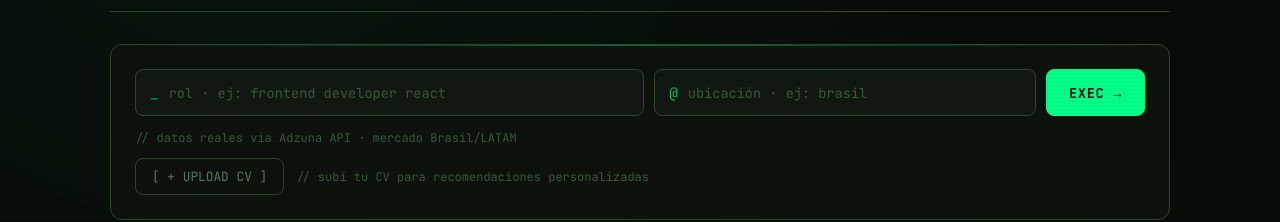
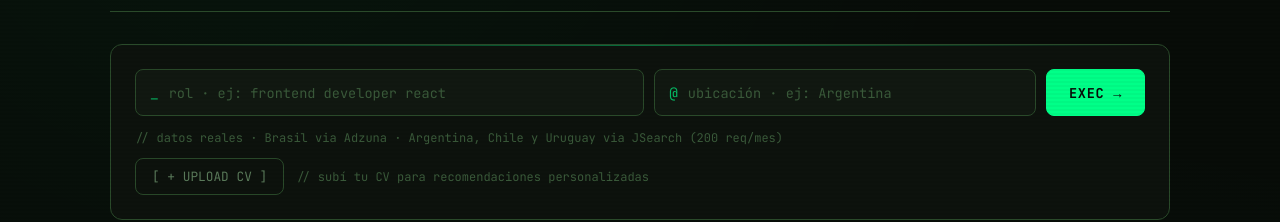
Before and after one commit to AndyV01/job-assistant-ai, a React app in the folder frontend/: page / in a window 1280 px wide. Shown: the part 127-349 px from the top of the page. Built offline with nearby package versions, Linux system fonts and the light colour scheme; no server answers; the HTML template or start-up script is replaced by a standard one.

Commit message:
feat: update search hint - cobertura Latam AR/CL/UY via JSearch

```diff
--- a/frontend/src/App.jsx
+++ b/frontend/src/App.jsx
@@ -348,7 +348,7 @@ function App() {
               </label>
               <label className="input-wrap">
                 <span className="input-icon">@</span>
-                <input value={location} onChange={(e) => setLocation(e.target.value)} placeholder="ubicación · ej: brasil" />
+                <input value={location} onChange={(e) => setLocation(e.target.value)} placeholder="ubicación · ej: Argentina" />
               </label>
               <button className="btn-search" type="submit" disabled={loading}>
                 {loading ? "RUNNING..." : "EXEC →"}
@@ -356,7 +356,7 @@ function App() {
             </div>
           </form>
           <p className="cv-hint" style={{ marginBottom: '12px' }}>
-            // datos reales via Adzuna API · mercado Brasil/LATAM
+           // datos reales · Brasil via Adzuna · Argentina, Chile y Uruguay via JSearch (200 req/mes)
           </p>
           <div className="cv-row">
             <label className={`btn-cv ${cvLoaded ? "loaded" : ""}`}>
```
Also changed, not shown: 1 other file (tests, documents, lock files or other folders).
